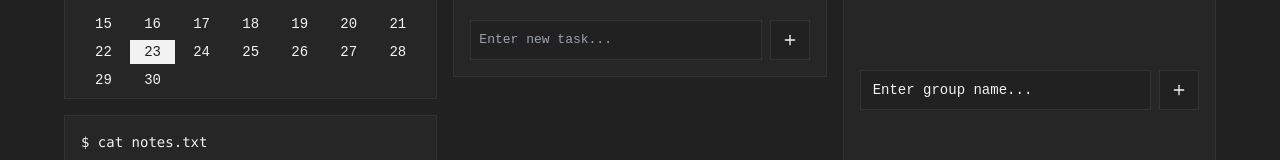
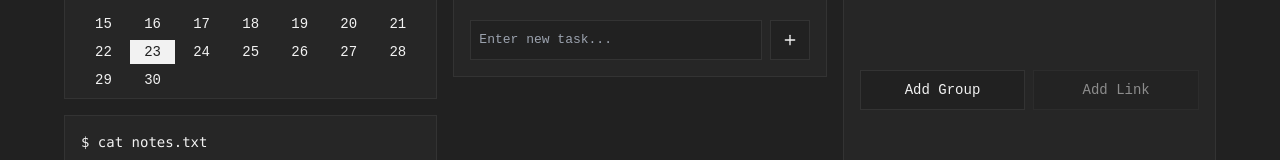
Before and after one commit to Knonical/bash-startpage-terminal-clone, a React (Vite) app: page / in a window 1280 px wide. Shown: the part 173-333 px from the top of the page. Built offline with nearby package versions, Linux system fonts and the light colour scheme.

Commit message:
Improve LinkManager component layout
The LinkManager component was not properly centered. This commit modifies the component to display in a centered window for better readability.

```diff
--- a/src/components/LinkManager.tsx
+++ b/src/components/LinkManager.tsx
@@ -3,6 +3,7 @@ import React, { useState } from 'react';
 import { Button } from '@/components/ui/button';
 import { Plus, Link as LinkIcon, Bookmark, Globe, Heart, Star, ExternalLink } from 'lucide-react';
 import { Input } from '@/components/ui/input';
+import { Dialog, DialogContent, DialogHeader, DialogTitle } from '@/components/ui/dialog';
 
 interface LinkGroup {
   name: string;
@@ -30,6 +31,7 @@ export const LinkManager = () => {
   const [newLink, setNewLink] = useState({ title: '', url: '', group: '', icon: 'link' });
   const [showAddLink, setShowAddLink] = useState(false);
   const [showAddGroup, setShowAddGroup] = useState(true);
+  const [dialogOpen, setDialogOpen] = useState(false);
 
   const addGroup = () => {
     if (newGroup.trim()) {
@@ -37,6 +39,7 @@ export const LinkManager = () => {
       setNewGroup('');
       setShowAddLink(true);
       setShowAddGroup(false);
+      setDialogOpen(false);
     }
   };
 
@@ -52,12 +55,25 @@ export const LinkManager = () => {
         return group;
       }));
       setNewLink({ ...newLink, title: '', url: '' });
+      setDialogOpen(false);
     }
   };
 
   const renderIcon = (iconName: string) => {
     const IconComponent = ICONS[iconName as keyof typeof ICONS] || LinkIcon;
     return <IconComponent className="h-4 w-4 text-muted-foreground" />;
+  };
+
+  const openAddGroupDialog = () => {
+    setShowAddGroup(true);
+    setShowAddLink(false);
+    setDialogOpen(true);
+  };
+
+  const openAddLinkDialog = () => {
+    setShowAddGroup(false);
+    setShowAddLink(true);
+    setDialogOpen(true);
   };
 
   return (
@@ -88,8 +104,23 @@ export const LinkManager = () => {
         )}
       </div>
 
+      <div className="flex gap-2">
+        <Button onClick={openAddGroupDialog} variant="outline" className="flex-1">
+          Add Group
+        </Button>
+        <Button onClick={openAddLinkDialog} variant="outline" className="flex-1" disabled={groups.length === 0}>
+          Add Link
+        </Button>
+      </div>
+
+      <Dialog open={dialogOpen} onOpenChange={setDialogOpen}>
+        <DialogContent className="sm:max-w-md">
+          <DialogHeader>
+            <DialogTitle>{showAddGroup ? "Add New Group" : "Add New Link"}</DialogTitle>
+          </DialogHeader>
+
           {showAddGroup && (
-        <div className="flex gap-2">
+            <div className="space-y-2">
               <Input
                 type="text"
                 value={newGroup}
@@ -97,9 +128,10 @@ export const LinkManager = () => {
                 onKeyDown={(e) => e.key === 'Enter' && addGroup()}
                 placeholder="Enter group name..."
                 className="flex-1"
+                autoFocus
               />
-          <Button onClick={addGroup} variant="outline" size="icon">
-            <Plus className="h-4 w-4" />
+              <Button onClick={addGroup} variant="outline" className="w-full">
+                Add Group
               </Button>
             </div>
           )}
@@ -113,6 +145,7 @@ export const LinkManager = () => {
                   onChange={(e) => setNewLink({ ...newLink, title: e.target.value })}
                   placeholder="Enter link title..."
                   className="flex-1"
+                  autoFocus
                 />
                 <select
                   value={newLink.icon}
@@ -146,16 +179,13 @@ export const LinkManager = () => {
                   ))}
                 </select>
               </div>
-          <div className="flex gap-2">
-            <Button onClick={addLink} variant="outline" className="flex-1">
+              <Button onClick={addLink} variant="outline" className="w-full">
                 Add Link
               </Button>
-            <Button onClick={() => {setShowAddGroup(true); setShowAddLink(false);}} variant="outline">
-              Add Group
-            </Button>
-          </div>
             </div>
           )}
+        </DialogContent>
+      </Dialog>
     </div>
   );
 };
```
Lines whose indentation alone changed are shown as unchanged.
